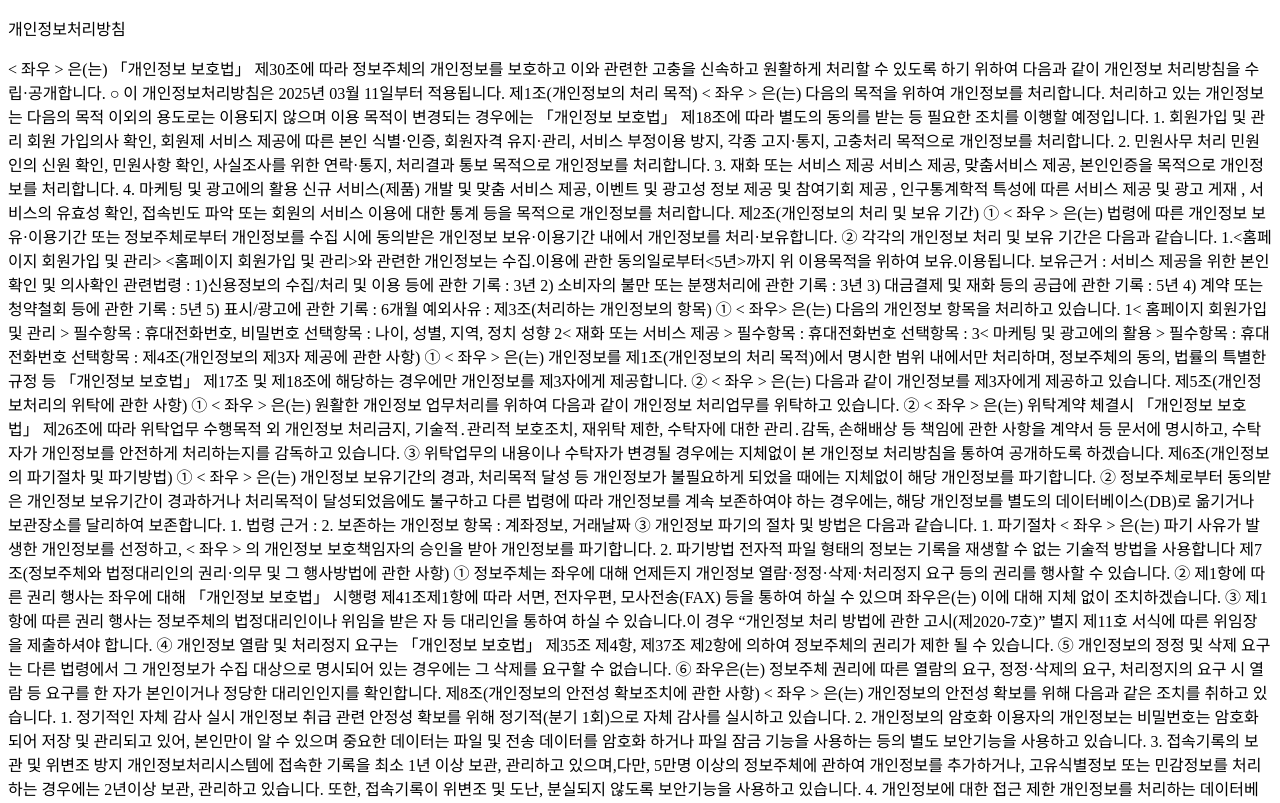
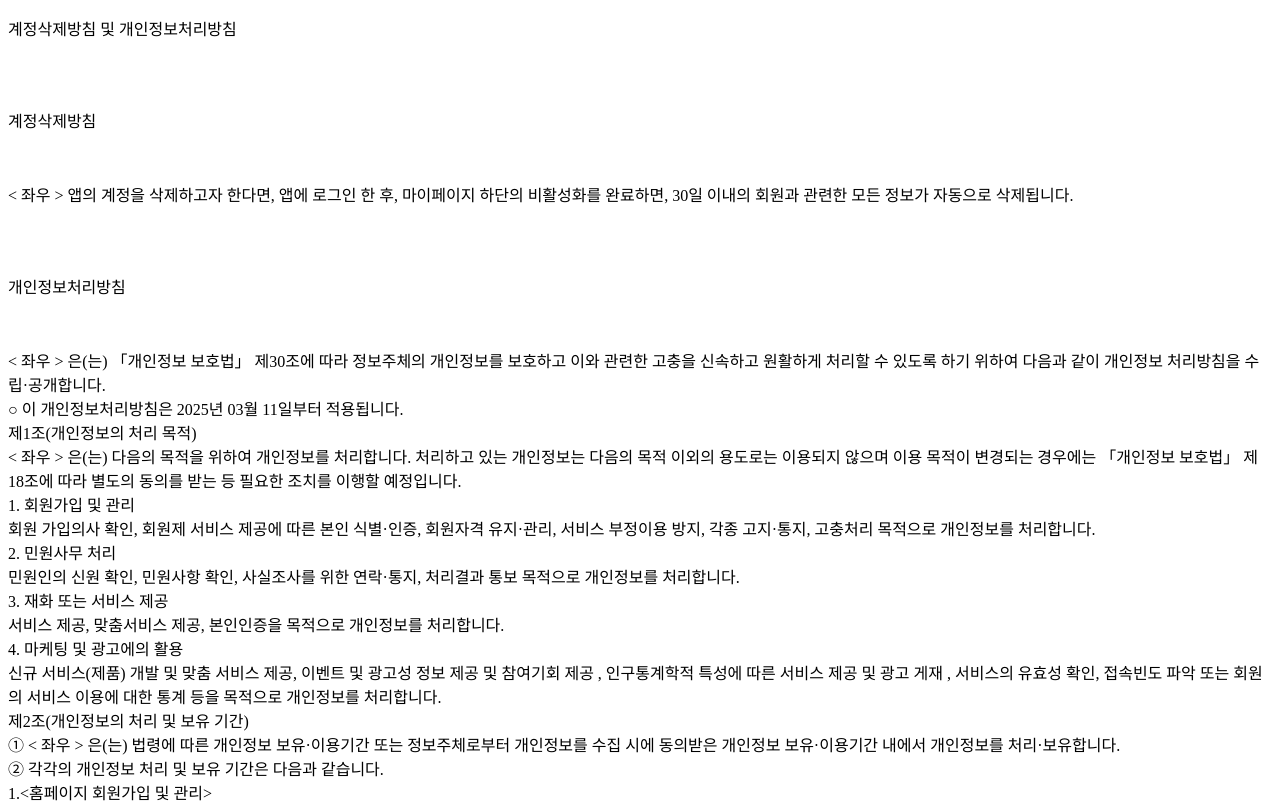
Before and after one commit to Kang-minjae999/Kang-minjae999.github.io, a plain HTML site: page index.html in a window 1280 px wide. Shown: the top 803 px of the page. Drawn offline with Linux system fonts and the light colour scheme.

Commit message:
Update index.html

```diff
--- a/index.html
+++ b/index.html
@@ -1,122 +1,234 @@
 <!DOCTYPE html>
 <html>
 <body>
+<p>계정삭제방침 및 개인정보처리방침</p>
+<br />
+<br />
+<p>계정삭제방침</p>
+<br />
+<p>< 좌우 > 앱의 계정을 삭제하고자 한다면, 앱에 로그인 한 후, 마이페이지 하단의 비활성화를 완료하면, 30일 이내의 회원과 관련한 모든 정보가 자동으로 삭제됩니다.</p>
+
+<br />
+<br />
+
 <p>개인정보처리방침</p>
+<br />
 <p>< 좌우 > 은(는) 「개인정보 보호법」 제30조에 따라 정보주체의 개인정보를 보호하고 이와 관련한 고충을 신속하고 원활하게 처리할 수 있도록 하기 위하여 다음과 같이 개인정보 처리방침을 수립·공개합니다.
+    <br />
     ○ 이 개인정보처리방침은 2025년 03월 11일부터 적용됩니다.
+    <br />
 
     제1조(개인정보의 처리 목적)
+    <br />
     < 좌우 > 은(는) 다음의 목적을 위하여 개인정보를 처리합니다. 처리하고 있는 개인정보는 다음의 목적 이외의 용도로는 이용되지 않으며 이용 목적이 변경되는 경우에는 「개인정보 보호법」 제18조에 따라 별도의 동의를 받는 등 필요한 조치를 이행할 예정입니다.
+
+    <br />
     1. 회원가입 및 관리
+    <br />
     회원 가입의사 확인, 회원제 서비스 제공에 따른 본인 식별·인증, 회원자격 유지·관리, 서비스 부정이용 방지, 각종 고지·통지, 고충처리 목적으로 개인정보를 처리합니다.
+    <br />
     2. 민원사무 처리
+    <br />
     민원인의 신원 확인, 민원사항 확인, 사실조사를 위한 연락·통지, 처리결과 통보 목적으로 개인정보를 처리합니다.
+    <br />
     3. 재화 또는 서비스 제공
+    <br />
     서비스 제공, 맞춤서비스 제공, 본인인증을 목적으로 개인정보를 처리합니다.
+    <br />
     4. 마케팅 및 광고에의 활용
+    <br />
     신규 서비스(제품) 개발 및 맞춤 서비스 제공, 이벤트 및 광고성 정보 제공 및 참여기회 제공 , 인구통계학적 특성에 따른 서비스 제공 및 광고 게재 , 서비스의 유효성 확인, 접속빈도 파악 또는 회원의 서비스 이용에 대한 통계 등을 목적으로 개인정보를 처리합니다.
 
+<br />
 
     제2조(개인정보의 처리 및 보유 기간)
+    <br />
     ①	 < 좌우 > 은(는) 법령에 따른 개인정보 보유·이용기간 또는 정보주체로부터 개인정보를 수집 시에 동의받은 개인정보 보유·이용기간 내에서 개인정보를 처리·보유합니다.
+    <br />
     ② 각각의 개인정보 처리 및 보유 기간은 다음과 같습니다.
+    <br />
     1.<홈페이지 회원가입 및 관리>
+    <br />
     <홈페이지 회원가입 및 관리>와 관련한 개인정보는 수집.이용에 관한 동의일로부터<5년>까지 위 이용목적을 위하여 보유.이용됩니다.
+        <br />
     보유근거 : 서비스 제공을 위한 본인확인 및 의사확인
+    <br />
     관련법령 : 1)신용정보의 수집/처리 및 이용 등에 관한 기록 : 3년
+    <br />
     2) 소비자의 불만 또는 분쟁처리에 관한 기록 : 3년
+    <br />
     3) 대금결제 및 재화 등의 공급에 관한 기록 : 5년
+    <br />
     4) 계약 또는 청약철회 등에 관한 기록 : 5년
+    <br />
     5) 표시/광고에 관한 기록 : 6개월
+    <br />
     예외사유 :
 
     제3조(처리하는 개인정보의 항목)
+    <br />
     ① < 좌우> 은(는) 다음의 개인정보 항목을 처리하고 있습니다.
+    <br />
     1< 홈페이지 회원가입 및 관리 >
+    <br />
     필수항목 : 휴대전화번호, 비밀번호
+    <br />
     선택항목 : 나이, 성별, 지역, 정치 성향
+    <br />
     2< 재화 또는 서비스 제공 >
+    <br />
     필수항목 : 휴대전화번호
+    <br />
     선택항목 :
+    <br />
     3< 마케팅 및 광고에의 활용 >
+    <br />
     필수항목 : 휴대전화번호
+    <br />
     선택항목 :
+    <br />
 
     제4조(개인정보의 제3자 제공에 관한 사항)
+    <br />
     ① < 좌우 > 은(는) 개인정보를 제1조(개인정보의 처리 목적)에서 명시한 범위 내에서만 처리하며, 정보주체의 동의, 법률의 특별한 규정 등 「개인정보 보호법」 제17조 및 제18조에 해당하는 경우에만 개인정보를 제3자에게 제공합니다.
+    <br />
     ② < 좌우 > 은(는) 다음과 같이 개인정보를 제3자에게 제공하고 있습니다.
+    <br />
 
     제5조(개인정보처리의 위탁에 관한 사항)
+    <br />
     ① < 좌우 > 은(는) 원활한 개인정보 업무처리를 위하여 다음과 같이 개인정보 처리업무를 위탁하고 있습니다.
+    <br />
     ② < 좌우 > 은(는) 위탁계약 체결시 「개인정보 보호법」 제26조에 따라 위탁업무 수행목적 외 개인정보 처리금지, 기술적․관리적 보호조치, 재위탁 제한, 수탁자에 대한 관리․감독, 손해배상 등 책임에 관한 사항을 계약서 등 문서에 명시하고, 수탁자가 개인정보를 안전하게 처리하는지를 감독하고 있습니다.
+    <br />
     ③ 위탁업무의 내용이나 수탁자가 변경될 경우에는 지체없이 본 개인정보 처리방침을 통하여 공개하도록 하겠습니다.
+    <br />
 
     제6조(개인정보의 파기절차 및 파기방법)
+    <br />
     ① < 좌우 > 은(는) 개인정보 보유기간의 경과, 처리목적 달성 등 개인정보가 불필요하게 되었을 때에는 지체없이 해당 개인정보를 파기합니다.
+    <br />
     ② 정보주체로부터 동의받은 개인정보 보유기간이 경과하거나 처리목적이 달성되었음에도 불구하고 다른 법령에 따라 개인정보를 계속 보존하여야 하는 경우에는, 해당 개인정보를 별도의 데이터베이스(DB)로 옮기거나 보관장소를 달리하여 보존합니다.
+    <br />
     1. 법령 근거 :
+    <br />
     2. 보존하는 개인정보 항목 : 계좌정보, 거래날짜
+    <br />
     ③ 개인정보 파기의 절차 및 방법은 다음과 같습니다.
+    <br />
     1. 파기절차
+    <br />
     < 좌우 > 은(는) 파기 사유가 발생한 개인정보를 선정하고, < 좌우 > 의 개인정보 보호책임자의 승인을 받아 개인정보를 파기합니다.
+    <br />
     2. 파기방법
-    전자적 파일 형태의 정보는 기록을 재생할 수 없는 기술적 방법을 사용합니다
+    <br />
+    전자적 파일 형태의 정보는 기록을 재생할 수 없는 기술적 방법을 사용합니다.
+    <br />
 
     제7조(정보주체와 법정대리인의 권리·의무 및 그 행사방법에 관한 사항)
+    <br />
     ① 정보주체는 좌우에 대해 언제든지 개인정보 열람·정정·삭제·처리정지 요구 등의 권리를 행사할 수 있습니다.
+    <br />
     ② 제1항에 따른 권리 행사는 좌우에 대해 「개인정보 보호법」 시행령 제41조제1항에 따라 서면, 전자우편, 모사전송(FAX) 등을 통하여 하실 수 있으며 좌우은(는) 이에 대해 지체 없이 조치하겠습니다.
+    <br />
     ③ 제1항에 따른 권리 행사는 정보주체의 법정대리인이나 위임을 받은 자 등 대리인을 통하여 하실 수 있습니다.이 경우 “개인정보 처리 방법에 관한 고시(제2020-7호)” 별지 제11호 서식에 따른 위임장을 제출하셔야 합니다.
+    <br />
     ④ 개인정보 열람 및 처리정지 요구는 「개인정보 보호법」 제35조 제4항, 제37조 제2항에 의하여 정보주체의 권리가 제한 될 수 있습니다.
+    <br />
     ⑤ 개인정보의 정정 및 삭제 요구는 다른 법령에서 그 개인정보가 수집 대상으로 명시되어 있는 경우에는 그 삭제를 요구할 수 없습니다.
+    <br />
     ⑥ 좌우은(는) 정보주체 권리에 따른 열람의 요구, 정정·삭제의 요구, 처리정지의 요구 시 열람 등 요구를 한 자가 본인이거나 정당한 대리인인지를 확인합니다.
+    <br />
 
     제8조(개인정보의 안전성 확보조치에 관한 사항)
+    <br />
     < 좌우 > 은(는) 개인정보의 안전성 확보를 위해 다음과 같은 조치를 취하고 있습니다.
+    <br />
     1. 정기적인 자체 감사 실시
+    <br />
     개인정보 취급 관련 안정성 확보를 위해 정기적(분기 1회)으로 자체 감사를 실시하고 있습니다.
+    <br />
     2. 개인정보의 암호화
+    <br />
     이용자의 개인정보는 비밀번호는 암호화 되어 저장 및 관리되고 있어, 본인만이 알 수 있으며 중요한 데이터는 파일 및 전송 데이터를 암호화 하거나 파일 잠금 기능을 사용하는 등의 별도 보안기능을 사용하고 있습니다.
+    <br />
     3. 접속기록의 보관 및 위변조 방지
+    <br />
     개인정보처리시스템에 접속한 기록을 최소 1년 이상 보관, 관리하고 있으며,다만, 5만명 이상의 정보주체에 관하여 개인정보를 추가하거나, 고유식별정보 또는 민감정보를 처리하는 경우에는 2년이상 보관, 관리하고 있습니다.
+    <br />
     또한, 접속기록이 위변조 및 도난, 분실되지 않도록 보안기능을 사용하고 있습니다.
+    <br />
     4. 개인정보에 대한 접근 제한
+    <br />
     개인정보를 처리하는 데이터베이스시스템에 대한 접근권한의 부여,변경,말소를 통하여 개인정보에 대한 접근통제를 위하여 필요한 조치를 하고 있으며 침입차단시스템을 이용하여 외부로부터의 무단 접근을 통제하고 있습니다.
+    <br />
     5. 비인가자에 대한 출입 통제
+    <br />
     개인정보를 보관하고 있는 물리적 보관 장소를 별도로 두고 이에 대해 출입통제 절차를 수립, 운영하고 있습니다.
+    <br />
 
     제 9조 (개인정보 보호책임자에 관한 사항)
+    <br />
     ① 좌우은(는) 개인정보 처리에 관한 업무를 총괄해서 책임지고, 개인정보 처리와 관련한 정보주체의 불만처리 및 피해구제 등을 위하여 아래와 같이 개인정보 보호책임자를 지정하고 있습니다.
+    <br />
     ▶ 개인정보 보호책임자
+    <br />
     성명 :강민재
+    <br />
     직책 :개인
+    <br />
     직급 :개발자
+    <br />
     연락처 :01055197425, towndev@naver.com
+    <br />
     ※ 개인정보 보호 담당부서로 연결됩니다.
+    <br />
     ▶ 개인정보 보호 담당부서
+    <br />
     부서명 :개발자
+    <br />
     담당자 :강민재
+    <br />
     연락처 :01055197425, towndev@naver.com
+    <br />
     ② 정보주체께서는 좌우의 서비스(또는 사업)을 이용하시면서 발생한 모든 개인정보 보호 관련 문의, 불만처리, 피해구제 등에 관한 사항을 개인정보 보호책임자 및 담당부서로 문의하실 수 있습니다. 좌우은(는) 정보주체의 문의에 대해 지체 없이 답변 및 처리해드릴 것입니다.
+    <br />
 
     제10조(개인정보의 열람청구를 접수·처리하는 부서)
+    <br />
     정보주체는 ｢개인정보 보호법｣ 제35조에 따른 개인정보의 열람 청구를 아래의 부서에 할 수 있습니다.
+    <br />
     < 좌우 > 은(는) 정보주체의 개인정보 열람청구가 신속하게 처리되도록 노력하겠습니다.
+    <br />
     ▶ 개인정보 열람청구 접수·처리 부서
+    <br />
     담당자 : 강민재
+    <br />
     연락처 :01055197425, towndev@naver.com
+    <br />
 
     제11조(정보주체의 권익침해에 대한 구제방법)
+    <br />
 
     정보주체는 개인정보침해로 인한 구제를 받기 위하여 개인정보분쟁조정위원회, 한국인터넷진흥원 개인정보침해신고센터 등에 분쟁해결이나 상담 등을 신청할 수 있습니다. 이 밖에 기타 개인정보침해의 신고, 상담에 대하여는 아래의 기관에 문의하시기 바랍니다.
+    <br />
     1. 개인정보분쟁조정위원회 : (국번없이) 1833-6972 (www.kopico.go.kr)
+    <br />
     2. 개인정보침해신고센터 : (국번없이) 118 (privacy.kisa.or.kr)
+    <br />
     3. 대검찰청 : (국번없이) 1301 (www.spo.go.kr)
+    <br />
     4. 경찰청 : (국번없이) 182 (ecrm.cyber.go.kr)
+    <br />
     「개인정보보호법」제35조(개인정보의 열람), 제36조(개인정보의 정정·삭제), 제37조(개인정보의 처리정지 등)의 규정에 의한 요구에 대 하여 공공기관의 장이 행한 처분 또는 부작위로 인하여 권리 또는 이익의 침해를 받은 자는 행정심판법이 정하는 바에 따라 행정심판을 청구할 수 있습니다.
+    <br />
     ※ 행정심판에 대해 자세한 사항은 중앙행정심판위원회(www.simpan.go.kr) 홈페이지를 참고하시기 바랍니다.
+    <br />
 
     제12조(개인정보 처리방침 변경)
+    <br />
     ①	 이 개인정보처리방침은 2025년 3월 11일부터 적용됩니다.
+    <br />
     </p>
 </body>
 </html>
```
